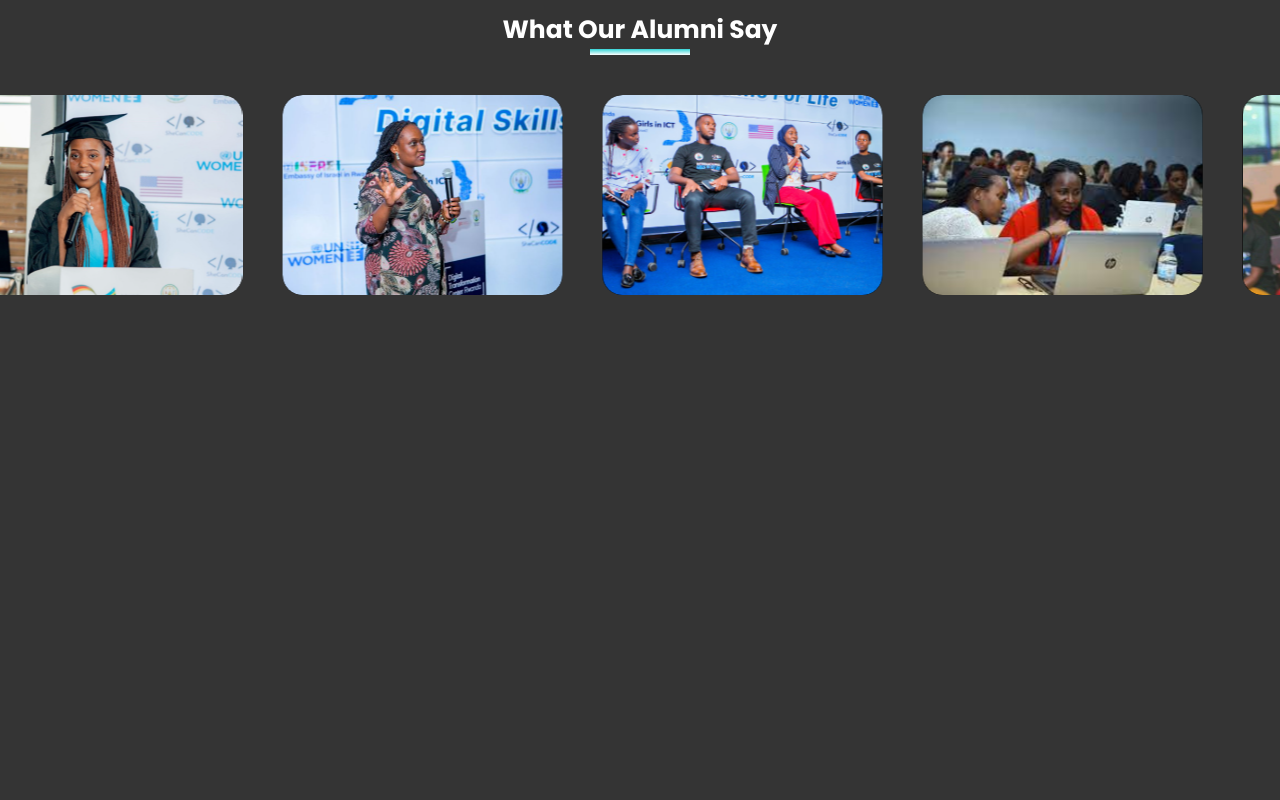
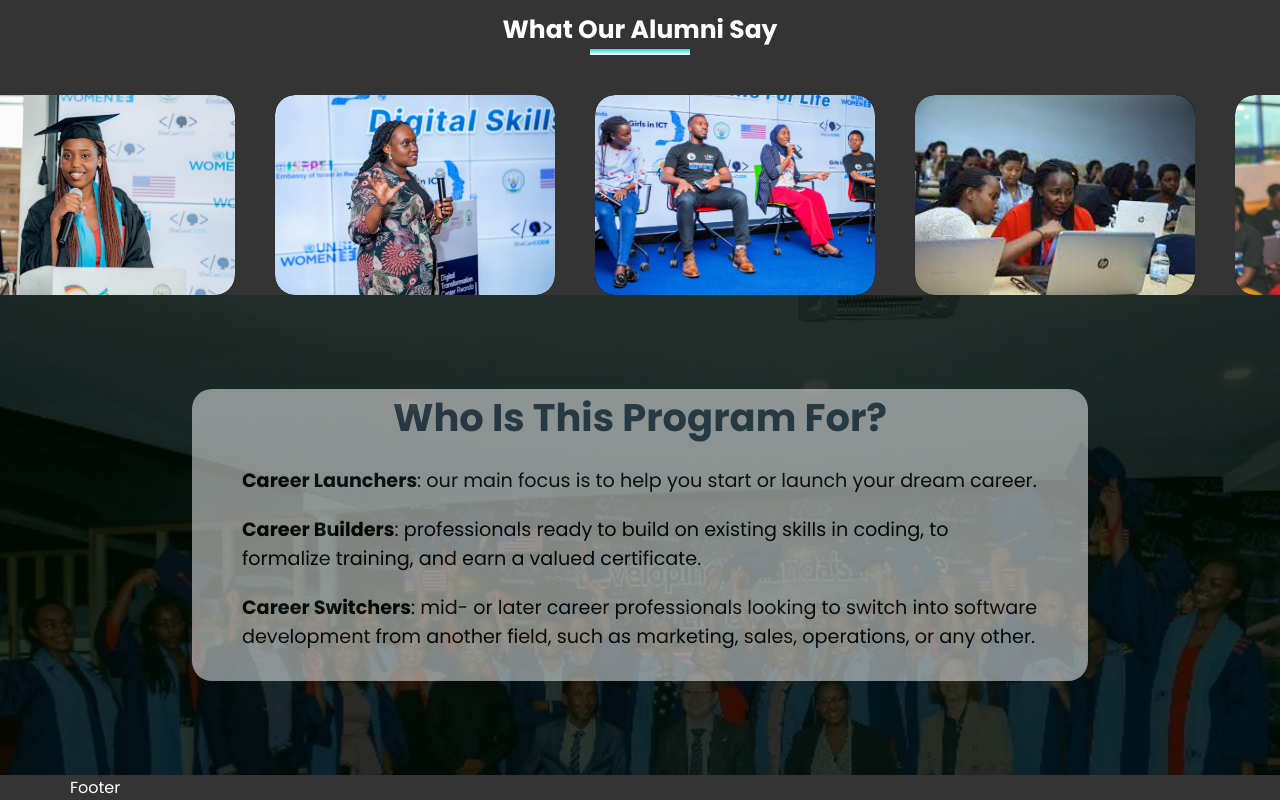
Before and after one commit to hirwajeaneric/shecancodefrontend, a React (Create React App) app: page / in a window 1280 px wide. Shown: the part 1333-2133 px from the top of the page. Before the commit the page ends 1628 px from the top, so only its background shows below. Built offline with nearby package versions, Linux system fonts and the light colour scheme.

Commit message:
fix deployment

```diff
--- a/src/pages/Home/index.js
+++ b/src/pages/Home/index.js
@@ -1,6 +1,6 @@
 import './Home.css'
 import Nav from '../../components/Nav/index';
-// import Program from '../../components/Section/alumni/Program/program';
+import Program from '../../components/Section/alumni/Program/program';
 import Explore from '../../components/Section/alumni/explore-course/course';
 import Header from '../../components/Header/index';
 import Alumni from '../../components/Section/alumni/alumnisection/index';
@@ -14,7 +14,7 @@ return(
 <FirstHome />
  <Explore />
 <Alumni />
-{/* <Program /> */}
+<Program />
 </>
 );
 }
```
